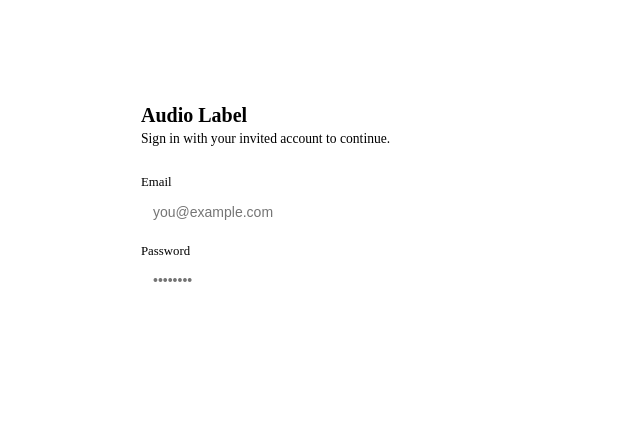
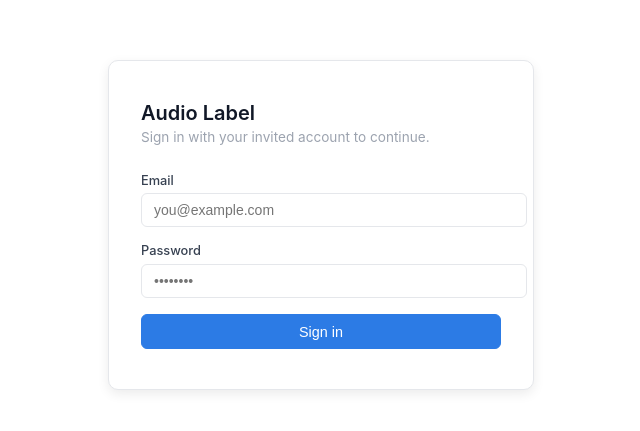
Before and after one commit to nadinev6/audio-label, a website built with Vite: page index.html in a window 1280 px wide. Shown: the part 175-606 px from the top of the page, without its empty margins (319-959 px from the left). Built offline with nearby package versions, Linux system fonts and the light colour scheme; no server answers.

Commit message:
Fix CSS for audio annotation interface

```diff
--- a/index.css
+++ b/index.css
@@ -1,4 +1,26 @@
-this purely about getting the correct track loaded and labeled in the UI
+:root {
+  --bg: #ffffff;
+  --text-main: #111827;
+  --text-secondary: #374151;
+  --text-muted: #9ca3af;
+  --surface: #ffffff;
+  --surface-alt: #f3f4f6;
+  --border: #e5e7eb;
+  --border-focus: #2c7be5;
+  --accent: #2c7be5;
+  --accent-hover: #1a6ac8;
+  --accent-light: #eff6ff;
+  --radius: 6px;
+  --radius-lg: 10px;
+  --shadow-sm: 0 1px 2px rgba(0,0,0,0.05);
+  --shadow-md: 0 4px 12px rgba(0,0,0,0.08);
+  --error: #dc2626;
+  --error-bg: #fef2f2;
+  --error-border: #fecaca;
+  --success: #16a34a;
+  --success-bg: #f0fdf4;
+  --success-border: #bbf7d0;
+}
 
 body {
   font-family: -apple-system, BlinkMacSystemFont, "Segoe UI", Roboto, Helvetica, Arial, sans-serif;
```
